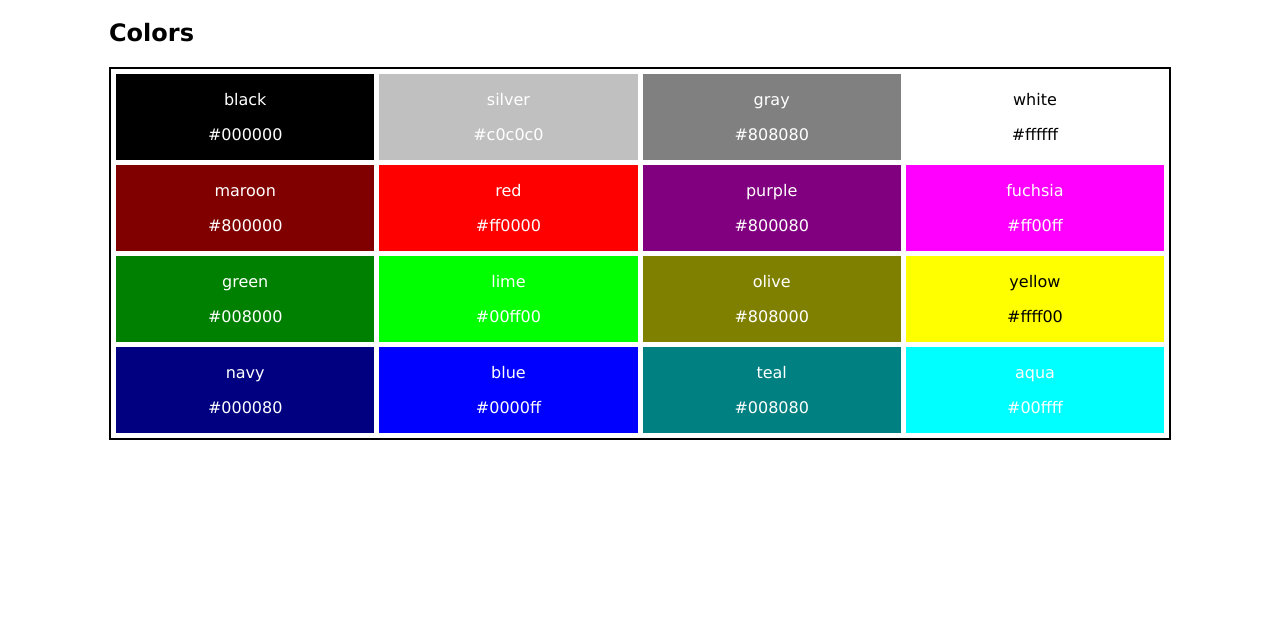
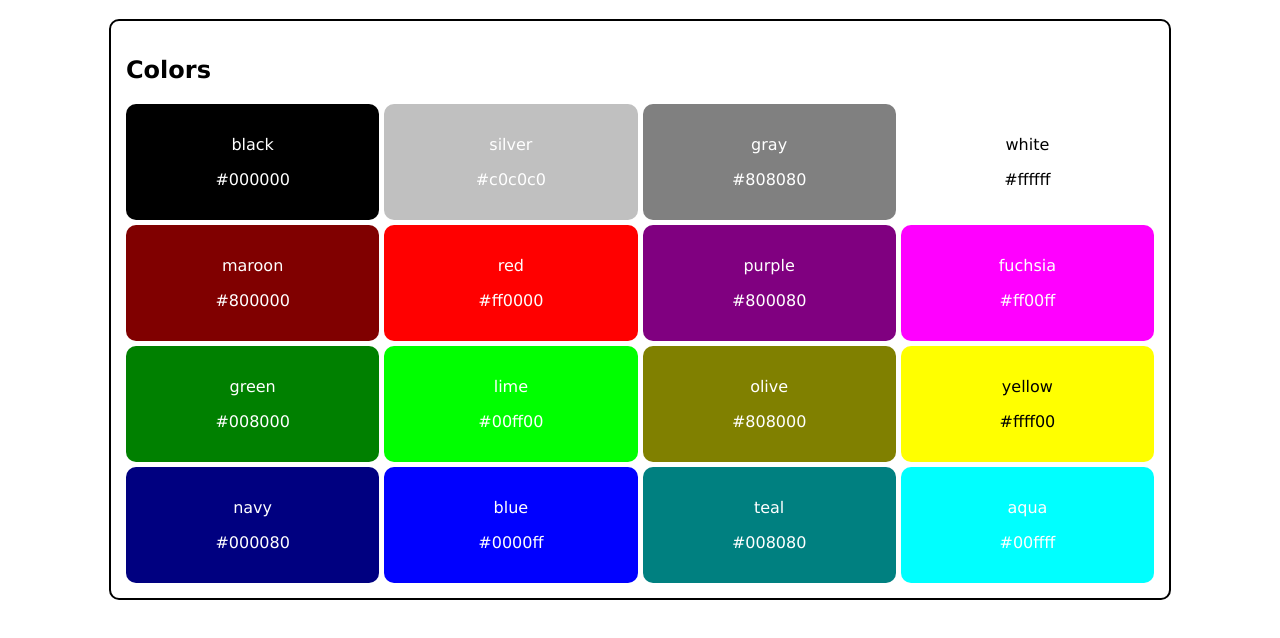
Before and after one commit to smei08/CodecademyProjects, a plain HTML site: page WebsiteStyleGuide/Resources/index.html in a window 1280 px wide. Shown: the part 62-700 px from the top of the page. Drawn offline with Linux system fonts and the light colour scheme.

Commit message:
fixed color section:borders

```diff
--- a/WebsiteStyleGuide/Resources/colors.css
+++ b/WebsiteStyleGuide/Resources/css/colors.css
@@ -6,65 +6,84 @@
   margin-left: 101px;
   margin-right: 101px;
 }
+.color {
+  border: 2px black solid;
+  padding: 15px;
+  border-radius: 10px;
+}
 
 .container {
   text-align: center;
   min-width: 300px;
   display: grid;
-  border: 2px black solid;
   grid-template: 1fr 1fr 1fr 1fr/ 1fr 1fr 1fr 1fr;
   color: white;
   gap: 5px;
-  padding: 5px;
 }
 
 .black {
   background-color: black;
+  border: black;
 }
 .silver {
   background-color: silver;
+  border: silver;
 }
 .gray {
   background-color: gray;
+  border: gray;
 }
 .white {
   background-color: white;
   color: black;
+  border: white;
 }
 .maroon {
   background-color: maroon;
+  border: maroon;
 }
 .red {
   background-color: red;
+  border: red;
 }
 .purple {
   background-color: purple;
+  border: purple;
 }
 .fuchsia {
   background-color: fuchsia;
+  border: fuchsia;
 }
 .green {
   background-color: green;
+  border: green;
 }
 .lime {
   background-color: lime;
+  border: lime;
 }
 .olive {
   background-color: olive;
+  border: olive;
 }
 .yellow {
   background-color: yellow;
   color: black;
+  border: yellow;
 }
 .navy {
   background-color: navy;
+  border: navy;
 }
 .blue {
   background-color: blue;
+  border: blue;
 }
 .teal {
   background-color: teal;
+  border: teal;
 }
 .aqua {
   background-color: aqua;
+  border: aqua;
 }
--- a/WebsiteStyleGuide/Resources/index.html
+++ b/WebsiteStyleGuide/Resources/index.html
@@ -5,7 +5,8 @@
     <meta http-equiv="X-UA-Compatible" content="IE=edge" />
     <meta name="viewport" content="width=device-width, initial-scale=1.0" />
     <title>CSS Pseudo-Classes and Pseudo-Elements</title>
-    <link rel="stylesheet" href="colors.css" />
+    <link rel="stylesheet" href="/Resources/css/colors.css" />
+    <link rel="stylesheet" href="/Resources/css/fonts.css" />
   </head>
   <div class="body">
     <!-- Header Section -->
```
Also changed, not shown: WebsiteStyleGuide/Resources/css/fonts.css (added).
